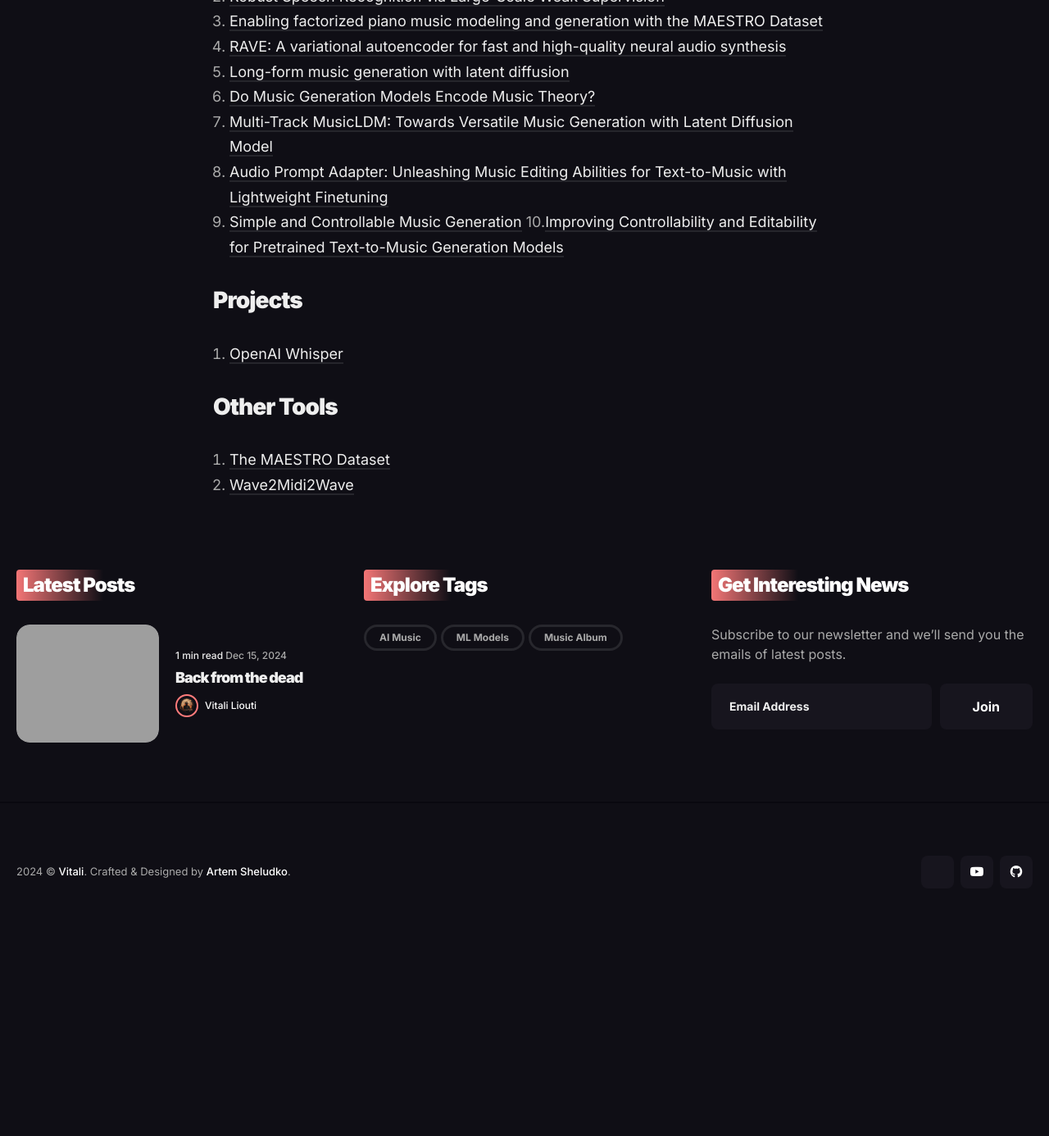
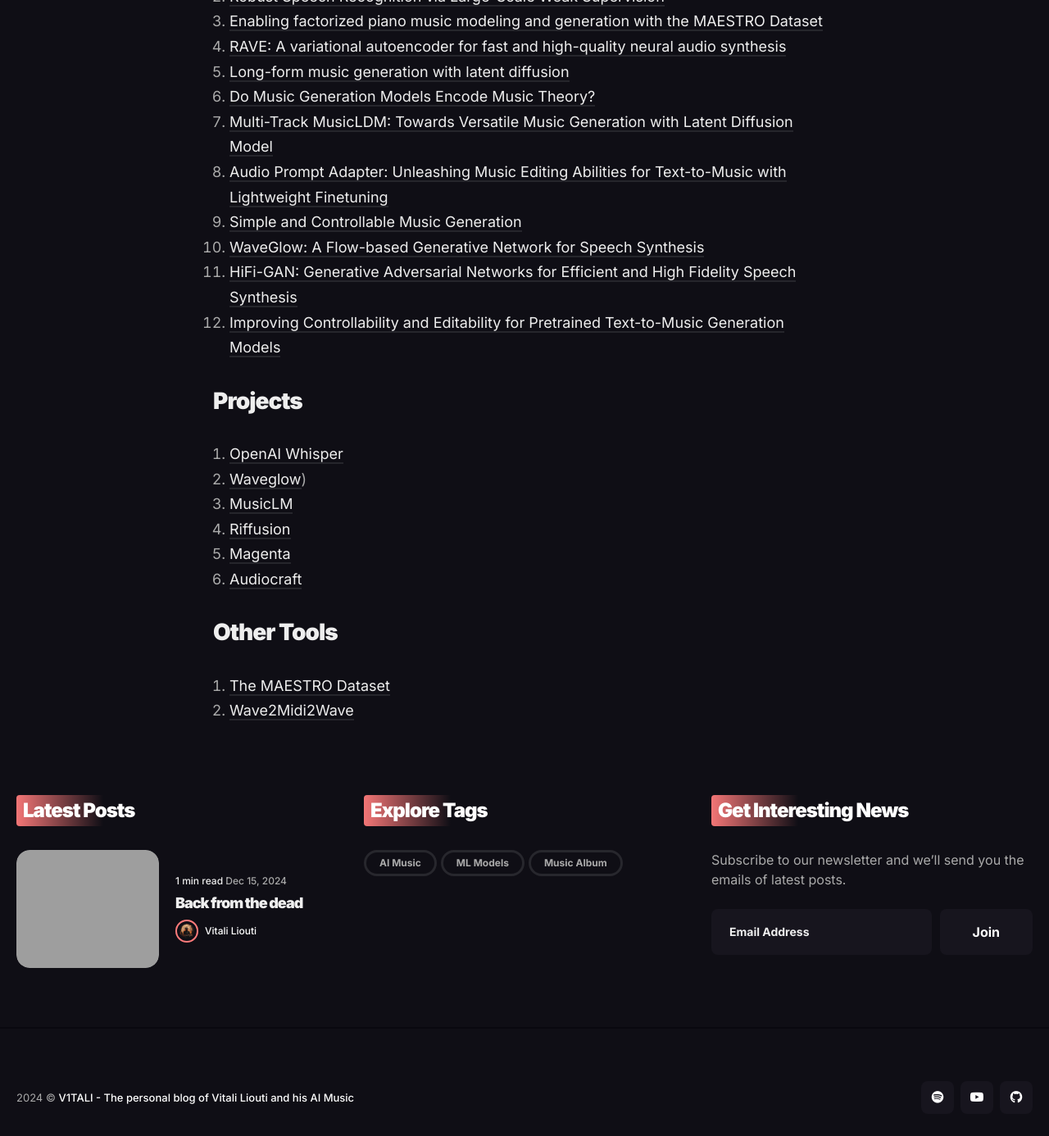
Before and after one commit to somethingdarkside1/somethingdarkside1.github.io, a Jekyll site: the page built from _pages/musicgen-resources.md, in a window 1280 px wide and 1400 px high, scrolled down 926 px. Shown: the top 1386 px of the window at 82% size. Built offline with Jekyll 4.4.1, drawn with Linux system fonts in a browser that asks for light colours; before the commit the page ends 2074 px from its top, so only the background shows below that; some of the changed text lies outside the part shown; grey boxes are pictures that could not be loaded.

Commit message:
musicgen page

```diff
--- a/_data/settings.yml
+++ b/_data/settings.yml
@@ -1,7 +1,7 @@
 #-------------------------------
 # Site Settings
-title: Vitali
-description: The personal blog of Vitali Liouti
+title: V1TALI - The personal blog of Vitali Liouti and his AI Music
+description: The personal blog of Vitali Liouti, Midnight Nexus Records, and Analog Melody.
 
 
 #-------------------------------
@@ -44,13 +44,13 @@
 #-------------------------------
 # Footer section
 social:
-- {icon: "fa-sharp fa-solid fa-cloud-music", name: "Spotify", link: "https://open.spotify.com/artist/3WQf7lSbhrJsum3FHTkdC4?si=c795676c99bb47ce"}
+- {icon: "fa-brands fa-spotify", name: "Spotify", link: "https://open.spotify.com/artist/3WQf7lSbhrJsum3FHTkdC4?si=c795676c99bb47ce"}
+- {icon: "fa-brands fa-youtube", name: "Youtube", link: "https://www.youtube.com/watch?v=RUKfJ3gBNDI"}
+- {icon: "fa-brands fa-github", name: "Github", link: "https://github.com/somethingdarkside1/MNR-template"}
 #- {icon: "fa-brands fa-facebook-f", name: "Facebook", link: "https://facebook.com"}
 #- {icon: "fa-brands fa-dribbble", name: "Dribbble", link: "https://dribbble.com"}
 #- {icon: "fa-brands fa-instagram", name: "Instagram", link: "https://instagram.com"}
 #- {icon: "fa-brands fa-pinterest", name: "Pinterest", link: "https://pinterest.com"}
-- {icon: "fa-brands fa-youtube", name: "Youtube", link: "https://www.youtube.com/watch?v=RUKfJ3gBNDI"}
-- {icon: "fa-brands fa-github", name: "Github", link: "https://github.com/somethingdarkside1/MNR-template"}
 #- {icon: "fa-brands fa-vimeo-v", name: "Vimeo", link: "https://vimeo.com/"}
 
 # Example of adding a new link to the footer - {icon: "fa-brands fa-mastodon", name: "Mastodon", link: "https://mastodon.social/"}
--- a/_includes/footer.html
+++ b/_includes/footer.html
@@ -16,7 +16,7 @@
     <div class="row">
       <div class="col col-12">
       <div class="footer__inner">
-        <div class="copyright">{{ site.time | date: '%Y' }} &copy; <a href="/">{{ site.data.settings.title }}</a>. Crafted & Designed by <a href="https://jekyllthemes.io/developers/artem-sheludko">Artem Sheludko</a>.</div>
+        <div class="copyright">{{ site.time | date: '%Y' }} &copy; <a href="/">{{ site.data.settings.title }}</a></div>
         {% include social-links.html %}
         </div>
       </div>
--- a/_pages/musicgen-resources.md
+++ b/_pages/musicgen-resources.md
@@ -18,11 +18,18 @@
 7. [Multi-Track MusicLDM: Towards Versatile Music Generation with Latent Diffusion Model](https://arxiv.org/abs/2409.02845)
 8. [Audio Prompt Adapter: Unleashing Music Editing Abilities for Text-to-Music with Lightweight Finetuning](https://huggingface.co/papers/2407.16564)
 9. [Simple and Controllable Music Generation](https://arxiv.org/pdf/2306.05284)
-10.[Improving Controllability and Editability for Pretrained Text-to-Music Generation Models](https://www.eecs.qmul.ac.uk/~simond/phd/YixiaoZhang-PhD-Thesis.pdf)
+10. [WaveGlow: A Flow-based Generative Network for Speech Synthesis](https://arxiv.org/abs/1811.00002)
+11. [HiFi-GAN: Generative Adversarial Networks for Efficient and High Fidelity Speech Synthesis](https://arxiv.org/abs/2010.05646)
+12. [Improving Controllability and Editability for Pretrained Text-to-Music Generation Models](https://www.eecs.qmul.ac.uk/~simond/phd/YixiaoZhang-PhD-Thesis.pdf)
 
 
 ## Projects
 1. [OpenAI Whisper](https://github.com/openai/whisper)
+2. [Waveglow](https://pytorch.org/hub/nvidia_deeplearningexamples_waveglow/))
+3. [MusicLM](https://github.com/lucidrains/musiclm-pytorch)
+4. [Riffusion](https://github.com/riffusion/riffusion-hobby)
+5. [Magenta](https://magenta.github.io/magenta-js/music/index.html)
+6. [Audiocraft](https://github.com/facebookresearch/audiocraft)
 
 
 ## Other Tools
```
Also changed, not shown: other parts of _pages/musicgen-resources.md (+1 -1 lines), images/musicgen.jpg (added).
